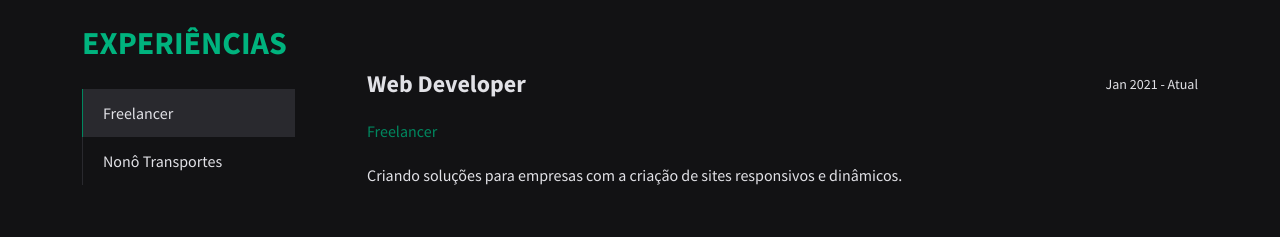
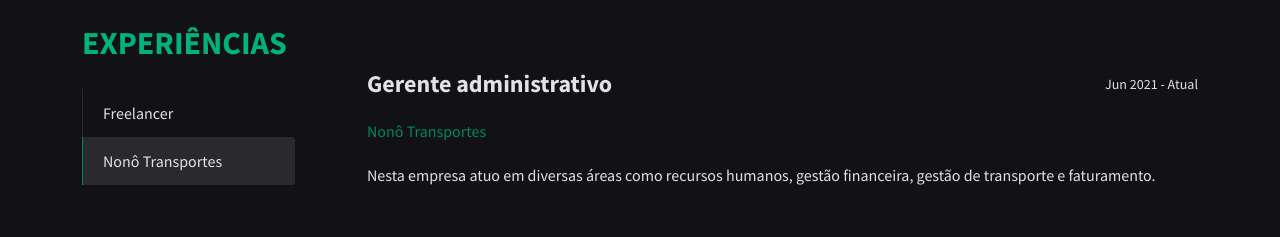
Before and after one commit to opedronunes/portfolio_pedro, a React (Vite) app: page / in a window 1280 px wide. Both pictures are taken after a click on the button "Nonô Transportes". Shown: the part 1453-1690 px from the top of the page. Built offline with nearby package versions, Linux system fonts and the light colour scheme; no server answers.

Commit message:
refactory tabs with useState

```diff
--- a/src/assets/styles/components/experiences.js
+++ b/src/assets/styles/components/experiences.js
@@ -4,9 +4,6 @@ export const ExperienceStyled = styled.section`
 
 padding: 20px 0;
 
-.content-tabs{
-    display: none;
-}
 #btn-tabs{
   display: flex;
   flex-direction: column;
@@ -22,10 +19,14 @@ padding: 20px 0;
   width: 100%;
   color: var(--color-text);
   text-align: left;
+  transition: all 0.3s;
+
 }
 #btn-tabs button.active {
   border-left: 1px solid var(--color-green2);
   background: var(--color-gray1);
+  transition: all 0.3s;
+  border-radius: 0 3px 3px 0;
 }
 
 .header-tabs
@@ -43,7 +44,15 @@ padding: 20px 0;
 .header-tabs small{
   margin: 0;
 }
-#content1 p:nth-child(2), #content2 p:nth-child(2){
+.content{
+  display: none;
+  transition: all 0.3s;
+}
+.active-content {
+  display: block;
+  transition: all 0.3s;
+}
+.content p:nth-child(2){
     color: var(--color-green2);
     margin: 20px 0;
 }
--- a/src/components/home/Experiences.jsx
+++ b/src/components/home/Experiences.jsx
@@ -1,32 +1,14 @@
 import React from 'react'
+import { useState } from 'react';
 import { ExperienceStyled } from '../../assets/styles/components/experiences';
 
 export function Experiences() {
 
-let btn = document.querySelectorAll('button')
-let tabs = document.querySelectorAll('.tabs > div')
+  const [toggleState, setToggleState] = useState(1);
 
-btn.forEach(function(click){
-  click.addEventListener('click', () => {
-    tabs.forEach((tab) => {
-      tab.classList.add('content-tabs')
-    })
-
-    let tabId = click.getAttribute('data-id')
-    let tab = document.querySelector("#" + tabId)
-    tab.classList.remove('content-tabs')
-
-  })
-});
-
-const list = document.querySelectorAll('.list');
-function activeLink(){
-    list.forEach((item) =>
-    item.classList.remove('active'));
-    this.classList.add('active');
-}
-list.forEach((item) =>
-item.addEventListener('click', activeLink));
+    const toggleTab = (index) => {
+      setToggleState(index);
+    }
 
   return (
     <ExperienceStyled>
@@ -35,14 +17,24 @@ item.addEventListener('click', activeLink));
         <div className="row">
           <div className="col-md-3">
             <div id="btn-tabs">
-              <button className="list active" data-id="content1">Freelancer</button>
-              <button className="list" data-id="content2">Nonô Transportes</button>
+              <button
+              className={toggleState === 1 ? "list active" : ""}
+              onClick={() => toggleTab(1)}
+              >
+                Freelancer
+              </button>
+              <button
+              className={toggleState === 2 ? "list active" : ""}
+              onClick={() => toggleTab(2)}
+              >
+                Nonô Transportes
+              </button>
             </div>
           </div>
 
           <div className="tabs col-md-9">
 
-            <div id="content1">
+            <div className={toggleState === 1 ? "content active-content" : "content"}>
               <div className="header-tabs">
                 <h4>Web Developer</h4>
                 <small>Jan 2021 - Atual</small>
@@ -53,7 +45,7 @@ item.addEventListener('click', activeLink));
               </p>
             </div>
 
-            <div id="content2" className="content-tabs">
+            <div className={toggleState === 2 ? "content active-content" : "content"}>
               <div className="header-tabs">
                 <h4>Gerente administrativo</h4>
                 <small>Jun 2021 - Atual</small>
```
